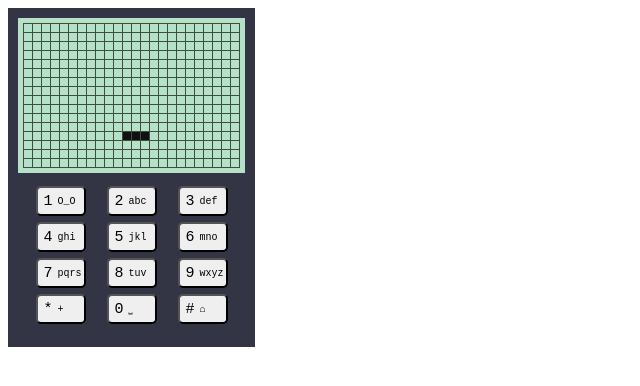
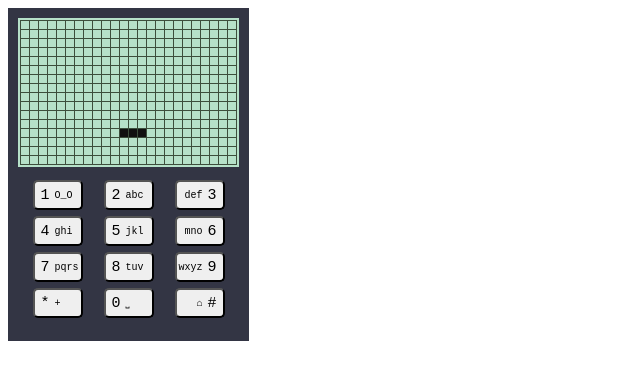
Before and after one commit to DeKoxD/snake-react, a React (Vite) app: page / in a window 1280 px wide. Shown: the top 386 px of the page, without its empty margins (0-640 px from the left). Built offline with nearby package versions, Linux system fonts and the light colour scheme.

Commit message:
feat: backlight, fix keyboard

```diff
--- a/src/Keypad.tsx
+++ b/src/Keypad.tsx
@@ -10,30 +10,46 @@ interface Props {
   right: () => void;
   reset: () => void;
   start: () => void;
+  lit?: boolean;
+  backlightOn: () => void;
 }
 
-function Keypad({ up, down, left, right, reset, start }: Props) {
+function Keypad({
+  up,
+  down,
+  left,
+  right,
+  reset,
+  start,
+  lit,
+  backlightOn,
+}: Props) {
+  const lightOnCallback = (cb?: () => void) => () => {
+    backlightOn();
+    cb?.();
+  };
+
   const handleKeyDown = useCallback(
     (event: KeyboardEvent) => {
       switch (event.key) {
         case "ArrowUp":
         case "w":
-        case "Num2":
+        case "Numpad2":
           up();
           break;
         case "ArrowDown":
         case "s":
-        case "Num8":
+        case "Numpad8":
           down();
           break;
         case "ArrowLeft":
         case "a":
-        case "Num4":
+        case "Numpad4":
           left();
           break;
         case "ArrowRight":
         case "d":
-        case "Num6":
+        case "Numpad6":
           right();
           break;
         case " ":
@@ -42,9 +58,12 @@ function Keypad({ up, down, left, right, reset, start }: Props) {
         case "Enter":
           reset();
           break;
+        case "b":
+          backlightOn();
+          break;
       }
     },
-    [down, left, start, reset, right, up]
+    [down, left, start, reset, right, up, backlightOn]
   );
 
   useEffect(() => {
@@ -57,24 +76,62 @@ function Keypad({ up, down, left, right, reset, start }: Props) {
   return (
     <KeypadContainer>
       <KeypadRow>
-        <KeypadButton digit="1" letters="O_O" />
-        <KeypadButton digit="2" letters="abc" onClick={up} />
-        <KeypadButton digit="3" letters="def" />
+        <KeypadButton lit={lit} digit="1" letters="O_O" onClick={backlightOn} />
+        <KeypadButton
+          lit={lit}
+          digit="2"
+          letters="abc"
+          onClick={lightOnCallback(up)}
+        />
+        <KeypadButton
+          lit={lit}
+          digit="3"
+          letters="def"
+          onClick={backlightOn}
+          reverse
+        />
       </KeypadRow>
       <KeypadRow>
-        <KeypadButton digit="4" letters="ghi" onClick={left} />
-        <KeypadButton digit="5" letters="jkl" />
-        <KeypadButton digit="6" letters="mno" onClick={right} />
+        <KeypadButton
+          lit={lit}
+          digit="4"
+          letters="ghi"
+          onClick={lightOnCallback(left)}
+        />
+        <KeypadButton lit={lit} digit="5" letters="jkl" onClick={backlightOn} />
+        <KeypadButton
+          lit={lit}
+          digit="6"
+          letters="mno"
+          onClick={lightOnCallback(right)}
+          reverse
+        />
       </KeypadRow>
       <KeypadRow>
-        <KeypadButton digit="7" letters="pqrs" />
-        <KeypadButton digit="8" letters="tuv" onClick={down} />
-        <KeypadButton digit="9" letters="wxyz" />
+        <KeypadButton lit={lit} digit="7" letters="pqrs" />
+        <KeypadButton
+          lit={lit}
+          digit="8"
+          letters="tuv"
+          onClick={lightOnCallback(down)}
+        />
+        <KeypadButton lit={lit} digit="9" letters="wxyz" reverse />
       </KeypadRow>
       <KeypadRow>
-        <KeypadButton digit="*" letters="+" onClick={start} />
-        <KeypadButton digit="0" letters="⎵" onClick={reset} />
-        <KeypadButton digit="#" letters="⌂" />
+        <KeypadButton
+          lit={lit}
+          digit="*"
+          letters="+"
+          onClick={lightOnCallback(start)}
+        />
+        <KeypadButton lit={lit} digit="0" letters="⎵" onClick={backlightOn} />
+        <KeypadButton
+          lit={lit}
+          digit="#"
+          letters="⌂"
+          onClick={lightOnCallback(reset)}
+          reverse
+        />
       </KeypadRow>
     </KeypadContainer>
   );
--- a/src/KeypadButton.tsx
+++ b/src/KeypadButton.tsx
@@ -4,10 +4,12 @@ import KeypadButtonContainer from "./style/KeypadButtonContainer";
 interface Props extends React.HTMLAttributes<HTMLButtonElement> {
   digit: "1" | "2" | "3" | "4" | "5" | "6" | "7" | "8" | "9" | "*" | "0" | "#";
   letters?: string;
+  reverse?: boolean;
+  lit?: boolean;
 }
 
-const KeypadButton = ({ digit, letters, ...rest }: Props) => (
-  <KeypadButtonContainer {...rest}>
+const KeypadButton = ({ digit, letters, reverse, lit, ...rest }: Props) => (
+  <KeypadButtonContainer $reverse={reverse} $lit={lit} {...rest}>
     {digit}
     {letters && <div>{letters}</div>}
   </KeypadButtonContainer>
--- a/src/Snake.tsx
+++ b/src/Snake.tsx
@@ -32,6 +32,15 @@ function Snake({ sizeX, sizeY, frameRate }: Props) {
   const nextFrame = useRef<number>(0);
 
   const [update, setUpdate] = useState(false);
+
+  const [lit, setLit] = useState(false);
+  const lightTimer = useRef<number>();
+
+  const backlightOn = () => {
+    setLit(true);
+    window.clearTimeout(lightTimer.current);
+    lightTimer.current = window.setTimeout(() => setLit(false), 5000);
+  };
 
   const spawnFood = useCallback(() => {
     setFoods((prev) => {
@@ -140,7 +149,7 @@ function Snake({ sizeX, sizeY, frameRate }: Props) {
 
   return (
     <PhoneBody>
-      <DisplayContainer>
+      <DisplayContainer $lit={lit}>
         {Array(sizeY)
           .fill(null)
           .map((_, y) => (
@@ -152,6 +161,7 @@ function Snake({ sizeX, sizeY, frameRate }: Props) {
                   const props: DisplayCellProps = {
                     $firstRow: !y,
                     $firstColumn: !x,
+                    $lit: lit,
                   };
                   if (
                     snakeBody.some((part) => cur.equals(part)) ||
@@ -180,6 +190,8 @@ function Snake({ sizeX, sizeY, frameRate }: Props) {
         right={right}
         reset={reset}
         start={start}
+        lit={lit}
+        backlightOn={backlightOn}
       />
     </PhoneBody>
   );
--- a/src/style/DisplayCell.tsx
+++ b/src/style/DisplayCell.tsx
@@ -3,13 +3,17 @@ import styled from "styled-components";
 export interface DisplayCellProps {
   $firstRow?: boolean;
   $firstColumn?: boolean;
+  $lit?: boolean;
 }
 
 const DisplayCell = styled.div<DisplayCellProps>`
   font-size: 5px;
   height: 8px;
   width: 8px;
-  background-color: ${(props) => props.theme.colors.displayLight};
+  background-color: ${(props) =>
+    props.$lit
+      ? props.theme.colors.backlight
+      : props.theme.colors.displayLight};
   border-right: solid 1px ${(props) => props.theme.colors.displayDark};
   border-bottom: solid 1px ${(props) => props.theme.colors.displayDark};
   ${(props) =>
@@ -20,4 +24,10 @@ const DisplayCell = styled.div<DisplayCellProps>`
     `border-left: solid 1px ${props.theme.colors.displayDark};`}
 `;
 
+DisplayCell.defaultProps = {
+  $firstRow: false,
+  $firstColumn: false,
+  $lit: false,
+};
+
 export default DisplayCell;
--- a/src/style/DisplayContainer.tsx
+++ b/src/style/DisplayContainer.tsx
@@ -1,10 +1,22 @@
 import styled from "styled-components";
 
-const DisplayContainer = styled.div`
+interface Props {
+  $lit?: boolean;
+}
+
+const DisplayContainer = styled.div<Props>`
   display: flex;
   flex-direction: column;
-  border: solid 5px ${(props) => props.theme.colors.displayLight};
+  border: solid 2px
+    ${(props) =>
+      props.$lit
+        ? props.theme.colors.backlight
+        : props.theme.colors.displayLight};
   width: fit-content;
 `;
 
+DisplayContainer.defaultProps = {
+  $lit: false,
+};
+
 export default DisplayContainer;
--- a/src/style/KeypadButtonContainer.tsx
+++ b/src/style/KeypadButtonContainer.tsx
@@ -1,6 +1,11 @@
 import styled from "styled-components";
 
-const KeypadButtonContainer = styled.button`
+interface Props {
+  $reverse?: boolean;
+  $lit?: boolean;
+}
+
+const KeypadButtonContainer = styled.button<Props>`
   font-family: monospace;
   font-size: 15px;
   height: 30px;
@@ -16,6 +21,14 @@ const KeypadButtonContainer = styled.button`
   div {
     font-size: 10px;
   }
+  ${(props) =>
+    props.$reverse && `flex-direction: row-reverse; justify-content: right;`}
+  ${(props) => props.$lit && `color: ${props.theme.colors.backlight};`}
 `;
 
+KeypadButtonContainer.defaultProps = {
+  $reverse: false,
+  $lit: false,
+};
+
 export default KeypadButtonContainer;
--- a/src/style/Theme.ts
+++ b/src/style/Theme.ts
@@ -2,9 +2,10 @@ const theme = {
   colors: {
     displayLight: "#b6e1c9",
     displayDark: "#3c4e3c",
+    backlight: "#A9E000",
     snakeBody: "#111111",
     food: "#111111",
-    keypadButtonLight: "#d0d0da",
+    keypadButtonLight: "#C3C3C3",
     bodyColor: "#333544",
   },
 };
```
